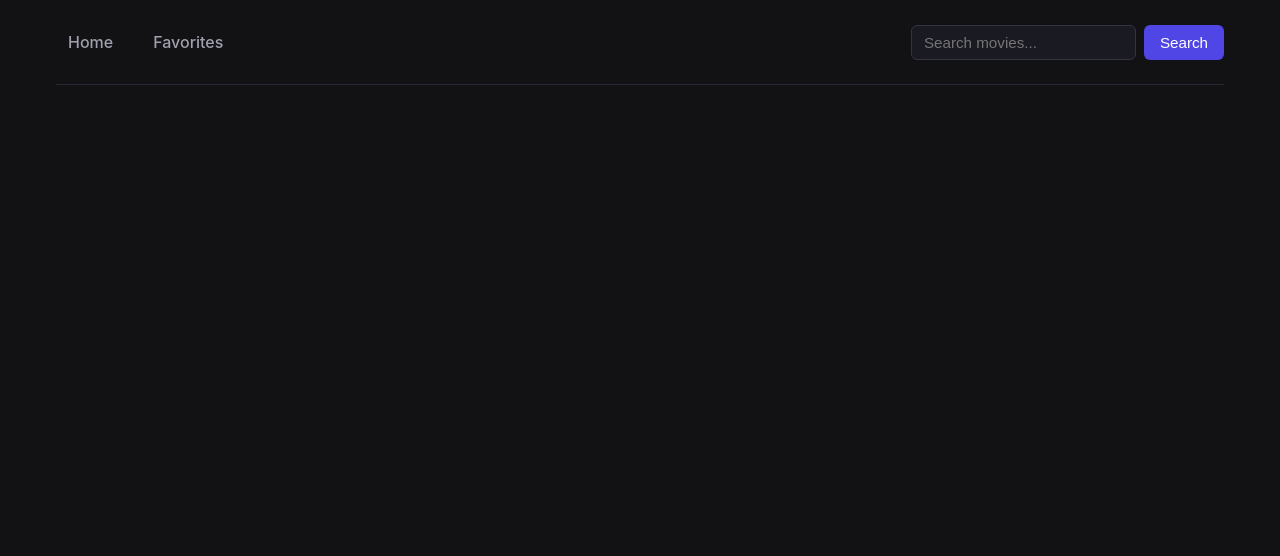
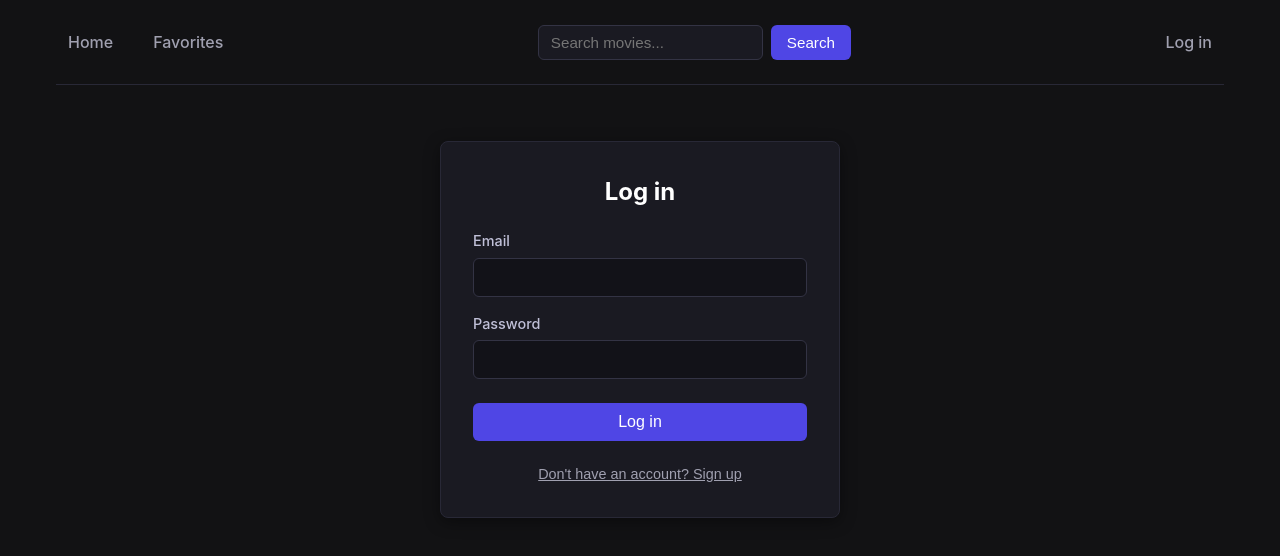
Before and after one commit to BeeSniper/movie-app, a React (Vite) app: page /login in a window 1280 px wide. Shown: the top 556 px of the page. Built offline with nearby package versions, Linux system fonts and the light colour scheme; no server answers.

Commit message:
Step 8b-ii: AI-generated login screen and header auth

```diff
--- a/src/App.css
+++ b/src/App.css
@@ -299,3 +299,148 @@
   background: rgba(20, 20, 26, 0.92);
   box-shadow: 0 2px 8px rgba(0, 0, 0, 0.45);
 }
+
+
+/* Login Screen */
+.login-screen {
+  display: flex;
+  justify-content: center;
+  align-items: flex-start;
+  padding: 40px 16px;
+}
+
+.login-card {
+  background-color: #1a1a22;
+  border: 1px solid #282836;
+  border-radius: 8px;
+  padding: 32px;
+  width: 100%;
+  max-width: 400px;
+  box-shadow: 0 4px 16px rgba(0, 0, 0, 0.4);
+}
+
+.login-card h2 {
+  font-size: 1.5rem;
+  color: #ffffff;
+  margin-bottom: 20px;
+  text-align: center;
+}
+
+.login-form {
+  display: flex;
+  flex-direction: column;
+  gap: 16px;
+}
+
+.form-group {
+  display: flex;
+  flex-direction: column;
+  gap: 6px;
+}
+
+.form-group label {
+  color: #c0c0d8;
+  font-size: 0.9rem;
+  font-weight: 500;
+}
+
+.form-group input {
+  background-color: #121218;
+  border: 1px solid #333344;
+  border-radius: 6px;
+  padding: 10px 12px;
+  color: #ffffff;
+  font-size: 0.95rem;
+  outline: none;
+  transition: border-color 0.2s ease;
+}
+
+.form-group input:focus {
+  border-color: #6366f1;
+}
+
+.auth-submit-button {
+  background-color: #4f46e5;
+  color: #ffffff;
+  border: none;
+  border-radius: 6px;
+  padding: 10px 16px;
+  font-size: 1rem;
+  font-weight: 500;
+  cursor: pointer;
+  margin-top: 8px;
+  transition: background-color 0.2s ease;
+}
+
+.auth-submit-button:hover:not(:disabled) {
+  background-color: #4338ca;
+}
+
+.auth-submit-button:disabled {
+  opacity: 0.6;
+  cursor: not-allowed;
+}
+
+.auth-switch-container {
+  margin-top: 20px;
+  text-align: center;
+}
+
+.auth-switch-button {
+  background: none;
+  border: none;
+  color: #a0a0b0;
+  font-size: 0.9rem;
+  cursor: pointer;
+  text-decoration: underline;
+  transition: color 0.2s ease;
+}
+
+.auth-switch-button:hover {
+  color: #ffffff;
+}
+
+.auth-error-message {
+  background-color: #2c1515;
+  color: #ff6b6b;
+  border: 1px solid #ff4d4d;
+  border-radius: 6px;
+  padding: 12px;
+  margin-bottom: 16px;
+  font-size: 0.9rem;
+  text-align: center;
+}
+
+/* Header Auth Area */
+.header-auth {
+  display: flex;
+  align-items: center;
+  gap: 12px;
+}
+
+.user-email {
+  color: #a0a0b0;
+  font-size: 0.9rem;
+  font-weight: 500;
+  max-width: 200px;
+  overflow: hidden;
+  text-overflow: ellipsis;
+  white-space: nowrap;
+}
+
+.logout-button {
+  background-color: #282836;
+  color: #c0c0d8;
+  border: 1px solid #3a3a4e;
+  border-radius: 6px;
+  padding: 6px 12px;
+  font-size: 0.9rem;
+  font-weight: 500;
+  cursor: pointer;
+  transition: background-color 0.2s ease, color 0.2s ease;
+}
+
+.logout-button:hover {
+  background-color: #333344;
+  color: #ffffff;
+}
--- a/src/App.tsx
+++ b/src/App.tsx
@@ -2,6 +2,7 @@ import { BrowserRouter, Routes, Route } from 'react-router-dom';
 import { Header } from './components/Header';
 import { HomeScreen } from './screens/home/HomeScreen';
 import { FavoritesScreen } from './screens/favorites/FavoritesScreen';
+import { LoginScreen } from './screens/login/LoginScreen';
 import { FavoritesProvider } from './context/FavoritesContext';
 import { AuthProvider } from './context/AuthContext';
 import './App.css';
@@ -16,6 +17,7 @@ function App() {
             <Routes>
               <Route path="/" element={<HomeScreen />} />
               <Route path="/favorites" element={<FavoritesScreen />} />
+              <Route path="/login" element={<LoginScreen />} />
             </Routes>
           </div>
         </FavoritesProvider>
--- a/src/components/Header.tsx
+++ b/src/components/Header.tsx
@@ -1,9 +1,11 @@
 import { useState } from 'react';
 import { Link, useNavigate } from 'react-router-dom';
+import { useAuth } from '../context/AuthContext';
 
 export function Header() {
   const [searchTerm, setSearchTerm] = useState('');
   const navigate = useNavigate();
+  const { user, isLoading, logOut } = useAuth();
 
   function handleSubmit(e: React.FormEvent<HTMLFormElement>) {
     e.preventDefault();
@@ -37,6 +39,27 @@ export function Header() {
           Search
         </button>
       </form>
+
+      {!isLoading && (
+        <div className="header-auth">
+          {user ? (
+            <>
+              <span className="user-email">{user.email}</span>
+              <button
+                type="button"
+                className="logout-button"
+                onClick={() => void logOut()}
+              >
+                Log out
+              </button>
+            </>
+          ) : (
+            <Link to="/login" className="nav-link">
+              Log in
+            </Link>
+          )}
+        </div>
+      )}
     </header>
   );
 }
--- /dev/null
+++ b/src/screens/login/LoginScreen.tsx
@@ -0,0 +1,115 @@
+import { useState, useEffect } from 'react';
+import { useNavigate } from 'react-router-dom';
+import { useAuth } from '../../context/AuthContext';
+
+export function LoginScreen() {
+  const { user, isLoading, logIn, signUp } = useAuth();
+  const navigate = useNavigate();
+
+  const [isSignUp, setIsSignUp] = useState(false);
+  const [email, setEmail] = useState('');
+  const [password, setPassword] = useState('');
+  const [errorMessage, setErrorMessage] = useState<string | null>(null);
+  const [isPending, setIsPending] = useState(false);
+
+  useEffect(() => {
+    if (user) {
+      navigate('/', { replace: true });
+    }
+  }, [user, navigate]);
+
+  if (isLoading || user) {
+    return null;
+  }
+
+  function handleModeToggle() {
+    setIsSignUp((prev) => !prev);
+    setErrorMessage(null);
+    setPassword('');
+  }
+
+  async function handleSubmit(e: React.FormEvent<HTMLFormElement>) {
+    e.preventDefault();
+    setErrorMessage(null);
+    setIsPending(true);
+
+    try {
+      const result = isSignUp
+        ? await signUp(email, password)
+        : await logIn(email, password);
+
+      if (!result.ok) {
+        setErrorMessage(result.message);
+      } else {
+        navigate('/');
+      }
+    } finally {
+      setPassword('');
+      setIsPending(false);
+    }
+  }
+
+  return (
+    <main className="login-screen">
+      <div className="login-card">
+        <h2>{isSignUp ? 'Sign up' : 'Log in'}</h2>
+
+        {errorMessage && (
+          <div className="auth-error-message" role="alert">
+            {errorMessage}
+          </div>
+        )}
+
+        <form className="login-form" onSubmit={handleSubmit} noValidate>
+          <div className="form-group">
+            <label htmlFor="auth-email">Email</label>
+            <input
+              id="auth-email"
+              type="email"
+              value={email}
+              onChange={(e) => setEmail(e.target.value)}
+              disabled={isPending}
+            />
+          </div>
+
+          <div className="form-group">
+            <label htmlFor="auth-password">Password</label>
+            <input
+              id="auth-password"
+              type="password"
+              value={password}
+              onChange={(e) => setPassword(e.target.value)}
+              disabled={isPending}
+            />
+          </div>
+
+          <button
+            type="submit"
+            className="auth-submit-button"
+            disabled={isPending}
+          >
+            {isPending
+              ? isSignUp
+                ? 'Signing up...'
+                : 'Logging in...'
+              : isSignUp
+                ? 'Sign up'
+                : 'Log in'}
+          </button>
+        </form>
+
+        <div className="auth-switch-container">
+          <button
+            type="button"
+            className="auth-switch-button"
+            onClick={handleModeToggle}
+          >
+            {isSignUp
+              ? 'Already have an account? Log in'
+              : "Don't have an account? Sign up"}
+          </button>
+        </div>
+      </div>
+    </main>
+  );
+}
```
